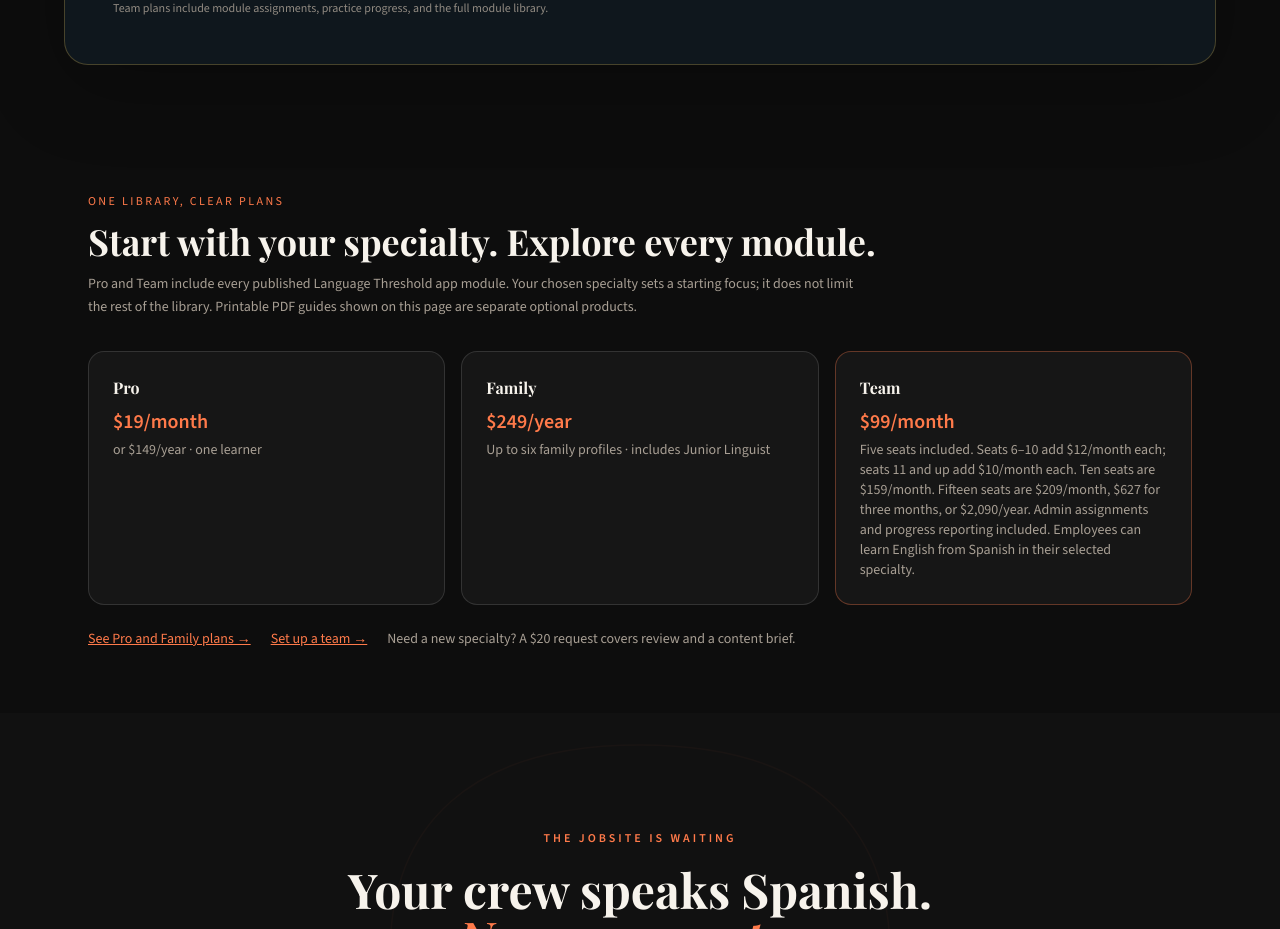
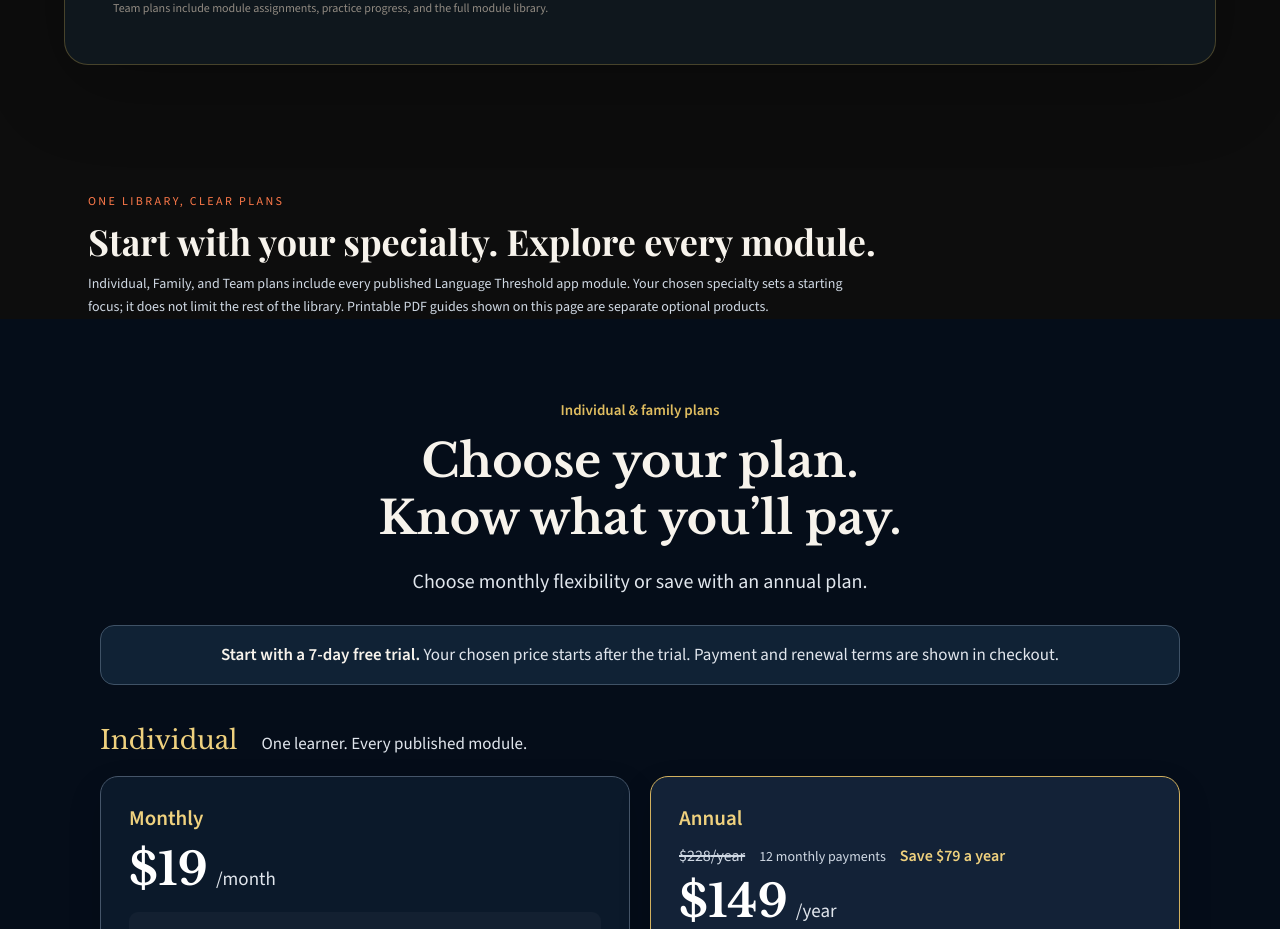
Before and after one commit to adobetoby-maker/language-threshold, a React (Vite) app: page /contractor-spanish in a window 1280 px wide. Shown: the part 7060-7989 px from the top of the page. Built offline with nearby package versions, Linux system fonts and the light colour scheme; no server answers; a web font is replaced by a local one; what @heycatch/sdk would draw is missing.

Commit message:
Align specialty funnel pricing with four-plan comparison

```diff
--- a/scripts/seo/page-dates.json
+++ b/scripts/seo/page-dates.json
@@ -16,16 +16,16 @@
     "lastmod": "2026-11-01T12:58:13-07:00"
   },
   "/contractor-spanish": {
-    "sha256": "07dfce56fc5ff7afc0c863e0e366850a81af02ab9dbf523314d0eb41eae3fda6",
-    "lastmod": "2026-11-01T12:58:13-07:00"
+    "sha256": "0a9c9701179979582b4fda6ef1472220a8405ceb6e90eec73d7cc765d4cbd0ac",
+    "lastmod": "2026-11-01T13:00:28-07:00"
   },
   "/climbing-spanish": {
     "sha256": "ac855c8f705104604850da660f5607b78d887fabc7238e126ee27c571203d922",
     "lastmod": "2026-11-01T12:58:13-07:00"
   },
   "/medical-spanish": {
-    "sha256": "bd0f9d72c6df1af3d52d245abd2c8ba41f43319c454fd6fb16c22ed436ee77f2",
-    "lastmod": "2026-11-01T12:58:13-07:00"
+    "sha256": "52ae1cf6d6de7a80adc2e7b3992efe53b7116a342a3d5b5b13315b49db5cf5d7",
+    "lastmod": "2026-11-01T13:00:28-07:00"
   },
   "/missionary-spanish": {
     "sha256": "39e79209cd5fce70faf79f48dbb9577bd9afaa5943cc0ba8f91a4a3980cdfd95",
@@ -156,55 +156,55 @@
     "lastmod": "2026-11-01T12:58:13-07:00"
   },
   "/module/fishing": {
-    "sha256": "4637a8196c3a8a19ee66019c18d9512ae647d52494940d50b2c1634aa57a2322",
+    "sha256": "c284f789d4032881c3645ab82acbb58d66cadc7ed0d4fa75c3c12de39e9741cb",
     "lastmod": "2026-11-01T13:00:28-07:00"
   },
   "/module/steps": {
-    "sha256": "4637a8196c3a8a19ee66019c18d9512ae647d52494940d50b2c1634aa57a2322",
+    "sha256": "c284f789d4032881c3645ab82acbb58d66cadc7ed0d4fa75c3c12de39e9741cb",
     "lastmod": "2026-11-01T13:00:28-07:00"
   },
   "/module/medical": {
-    "sha256": "4637a8196c3a8a19ee66019c18d9512ae647d52494940d50b2c1634aa57a2322",
+    "sha256": "c284f789d4032881c3645ab82acbb58d66cadc7ed0d4fa75c3c12de39e9741cb",
     "lastmod": "2026-11-01T13:00:28-07:00"
   },
   "/module/construction": {
-    "sha256": "4637a8196c3a8a19ee66019c18d9512ae647d52494940d50b2c1634aa57a2322",
+    "sha256": "c284f789d4032881c3645ab82acbb58d66cadc7ed0d4fa75c3c12de39e9741cb",
     "lastmod": "2026-11-01T13:00:28-07:00"
   },
   "/module/missionary": {
-    "sha256": "4637a8196c3a8a19ee66019c18d9512ae647d52494940d50b2c1634aa57a2322",
+    "sha256": "c284f789d4032881c3645ab82acbb58d66cadc7ed0d4fa75c3c12de39e9741cb",
     "lastmod": "2026-11-01T13:00:28-07:00"
   },
   "/module/sports": {
-    "sha256": "4637a8196c3a8a19ee66019c18d9512ae647d52494940d50b2c1634aa57a2322",
+    "sha256": "c284f789d4032881c3645ab82acbb58d66cadc7ed0d4fa75c3c12de39e9741cb",
     "lastmod": "2026-11-01T13:00:28-07:00"
   },
   "/module/agriculture": {
-    "sha256": "4637a8196c3a8a19ee66019c18d9512ae647d52494940d50b2c1634aa57a2322",
+    "sha256": "c284f789d4032881c3645ab82acbb58d66cadc7ed0d4fa75c3c12de39e9741cb",
     "lastmod": "2026-11-01T13:00:28-07:00"
   },
   "/module/education": {
-    "sha256": "4637a8196c3a8a19ee66019c18d9512ae647d52494940d50b2c1634aa57a2322",
+    "sha256": "c284f789d4032881c3645ab82acbb58d66cadc7ed0d4fa75c3c12de39e9741cb",
     "lastmod": "2026-11-01T13:00:28-07:00"
   },
   "/module/hospitality": {
-    "sha256": "4637a8196c3a8a19ee66019c18d9512ae647d52494940d50b2c1634aa57a2322",
+    "sha256": "c284f789d4032881c3645ab82acbb58d66cadc7ed0d4fa75c3c12de39e9741cb",
     "lastmod": "2026-11-01T13:00:28-07:00"
   },
   "/module/climbing": {
-    "sha256": "4637a8196c3a8a19ee66019c18d9512ae647d52494940d50b2c1634aa57a2322",
+    "sha256": "c284f789d4032881c3645ab82acbb58d66cadc7ed0d4fa75c3c12de39e9741cb",
     "lastmod": "2026-11-01T13:00:28-07:00"
   },
   "/module/hunting": {
-    "sha256": "4637a8196c3a8a19ee66019c18d9512ae647d52494940d50b2c1634aa57a2322",
+    "sha256": "c284f789d4032881c3645ab82acbb58d66cadc7ed0d4fa75c3c12de39e9741cb",
     "lastmod": "2026-11-01T13:00:28-07:00"
   },
   "/module/business": {
-    "sha256": "4637a8196c3a8a19ee66019c18d9512ae647d52494940d50b2c1634aa57a2322",
+    "sha256": "c284f789d4032881c3645ab82acbb58d66cadc7ed0d4fa75c3c12de39e9741cb",
     "lastmod": "2026-11-01T13:00:28-07:00"
   },
   "/module/kids": {
-    "sha256": "4637a8196c3a8a19ee66019c18d9512ae647d52494940d50b2c1634aa57a2322",
+    "sha256": "c284f789d4032881c3645ab82acbb58d66cadc7ed0d4fa75c3c12de39e9741cb",
     "lastmod": "2026-11-01T13:00:28-07:00"
   }
 }
--- a/src/components/ProfessionalPlans.tsx
+++ b/src/components/ProfessionalPlans.tsx
@@ -1,8 +1,10 @@
-import { APP_URL, displayFont, sansFont } from '../constants'
+import { displayFont, sansFont } from '../constants'
+import PlanPricing from './PlanPricing'
 
 export default function ProfessionalPlans({ accentColor }: { accentColor: string }) {
   return (
-    <section className="py-16" aria-labelledby="professional-plans-title">
+    <>
+      <section className="pt-16" aria-labelledby="professional-plans-title">
         <div className="max-w-6xl mx-auto px-6">
           <p className="text-xs uppercase tracking-[0.2em] mb-3" style={{ ...sansFont, color: accentColor }}>
             One library, clear plans
@@ -10,39 +12,14 @@
           <h2 id="professional-plans-title" className="text-3xl md:text-4xl font-bold mb-3" style={{ ...displayFont, color: '#F7F3EC' }}>
             Start with your specialty. Explore every module.
           </h2>
-        <p className="max-w-3xl text-sm leading-relaxed mb-8" style={{ ...sansFont, color: '#A89F94' }}>
-          Pro and Team include every published Language Threshold app module. Your chosen specialty
-          sets a starting focus; it does not limit the rest of the library. Printable PDF guides
-          shown on this page are separate optional products.
-        </p>
-        <div className="grid gap-4 md:grid-cols-3">
-          <div className="rounded-2xl p-6" style={{ backgroundColor: '#161616', border: '1px solid #ffffff20' }}>
-            <h3 className="font-bold mb-2" style={{ ...displayFont, color: '#F7F3EC' }}>Pro</h3>
-            <p className="text-xl font-bold" style={{ ...sansFont, color: accentColor }}>$19/month</p>
-            <p className="text-sm mt-1" style={{ ...sansFont, color: '#A89F94' }}>or $149/year · one learner</p>
-          </div>
-          <div className="rounded-2xl p-6" style={{ backgroundColor: '#161616', border: '1px solid #ffffff20' }}>
-            <h3 className="font-bold mb-2" style={{ ...displayFont, color: '#F7F3EC' }}>Family</h3>
-            <p className="text-xl font-bold" style={{ ...sansFont, color: accentColor }}>$249/year</p>
-            <p className="text-sm mt-1" style={{ ...sansFont, color: '#A89F94' }}>Up to six family profiles · includes Junior Linguist</p>
-          </div>
-          <div className="rounded-2xl p-6" style={{ backgroundColor: '#161616', border: `1px solid ${accentColor}55` }}>
-            <h3 className="font-bold mb-2" style={{ ...displayFont, color: '#F7F3EC' }}>Team</h3>
-            <p className="text-xl font-bold" style={{ ...sansFont, color: accentColor }}>$99/month</p>
-            <p className="text-sm mt-1" style={{ ...sansFont, color: '#A89F94' }}>
-              Five seats included. Seats 6–10 add $12/month each; seats 11 and up add $10/month
-              each. Ten seats are $159/month. Fifteen seats are $209/month, $627 for three months,
-              or $2,090/year. Admin assignments and progress reporting included. Employees can
-              learn English from Spanish in their selected specialty.
+          <p className="max-w-3xl text-sm leading-relaxed" style={{ ...sansFont, color: '#D0D9E4' }}>
+            Individual, Family, and Team plans include every published Language Threshold app module.
+            Your chosen specialty sets a starting focus; it does not limit the rest of the library.
+            Printable PDF guides shown on this page are separate optional products.
           </p>
         </div>
-        </div>
-        <div className="flex flex-wrap items-center gap-5 mt-6 text-sm" style={{ ...sansFont }}>
-          <a href={`${APP_URL}/pricing`} className="underline" style={{ color: accentColor }}>See Pro and Family plans →</a>
-          <a href={`${APP_URL}/team`} className="underline" style={{ color: accentColor }}>Set up a team →</a>
-          <span style={{ color: '#A89F94' }}>Need a new specialty? A $20 request covers review and a content brief.</span>
-        </div>
-      </div>
       </section>
+      <PlanPricing includeTeam />
+    </>
   )
 }
--- a/src/pages/ModuleStarter.tsx
+++ b/src/pages/ModuleStarter.tsx
@@ -505,7 +505,7 @@
             </motion.div>
 
           </section>
-        ) : <PlanPricing />}
+        ) : <PlanPricing includeTeam />}
 
         {/* ─── BOTTOM CTA ───────────────────────────────────── */}
         <section className="px-6 sm:px-10 py-20 max-w-2xl mx-auto text-center">
```
Also changed, not shown: 2 other files (tests, documents, lock files or other folders). Lines whose indentation alone changed are shown as unchanged.
